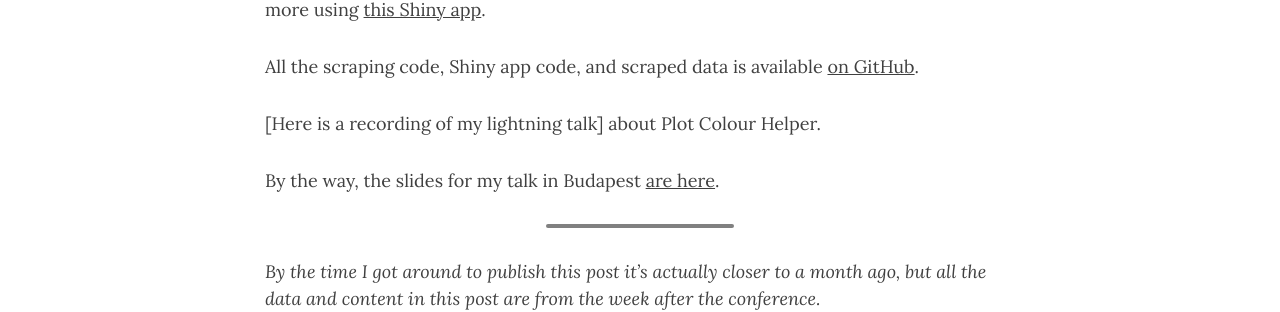
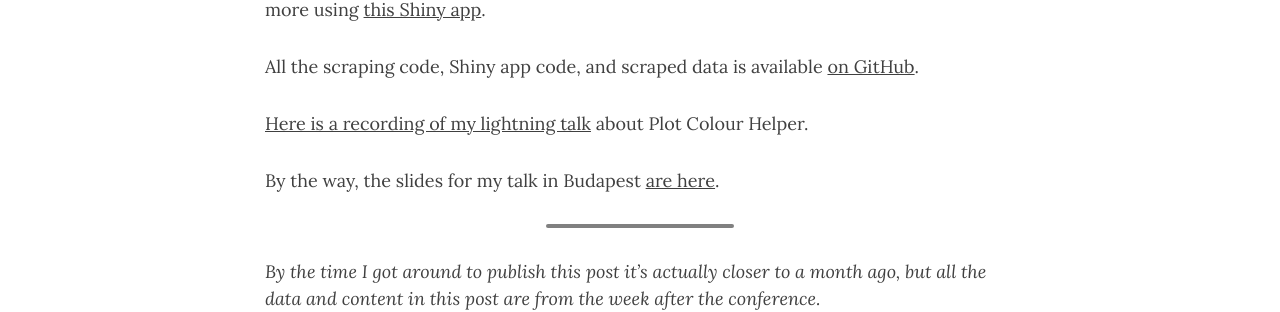
Before and after one commit to daattali/daattali.github.io, a Jekyll site: the page built from _posts/2017-08-02-user2017.md, in a window 1280 px wide and 900 px high, scrolled down 13647 px. Shown: the part 148-460 px from the top of the window. Built offline with Jekyll 4.4.1, drawn with Linux system fonts in a browser that asks for light colours; nearby versions of some CDN libraries; comment, search, counter and statistics services are not loaded; some of the changed lines change nothing that is shown.

Commit message:
Update 2017-08-02-user2017.md

```diff
--- a/_posts/2017-08-02-user2017.md
+++ b/_posts/2017-08-02-user2017.md
@@ -289,7 +289,7 @@ You can interactively explore this dataset to get the same visualizations that I
 
 All the scraping code, Shiny app code, and scraped data is available [on GitHub](https://github.com/daattali/user2017).
 
-[Here is a recording of my lightning talk] about Plot Colour Helper.
+[Here is a recording of my lightning talk](http://deanattali.com/colourpicker-user2017/) about Plot Colour Helper.
 
 By the way, the slides for my talk in Budapest [are here](https://docs.google.com/presentation/d/1pwwgIbo075i4m2VOLosuDQnx2acapL3ONF9schvKP64/edit?usp=sharing).
 
```
